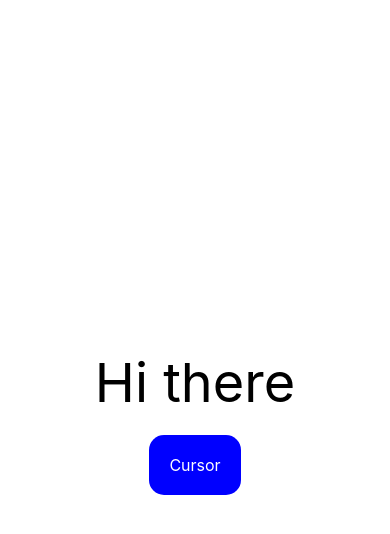
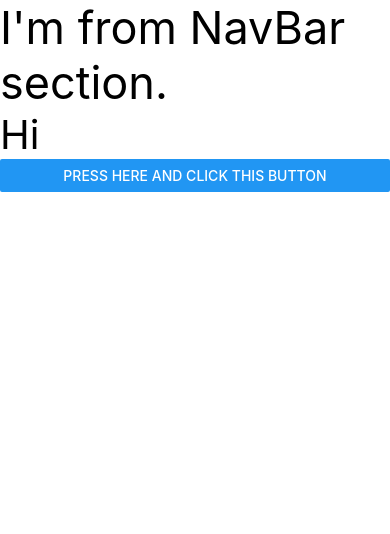
Before and after one commit to DINKAR202/Android-studio-work-progress, a React Native app in the folder Learning/: screen / in a window 390 px wide. Shown: the top 534 px of the page. Built offline with nearby package versions, Linux system fonts and the light colour scheme.

Commit message:
updated commit

```diff
--- a/Learning/App.tsx
+++ b/Learning/App.tsx
@@ -1,38 +1,15 @@
 import React from 'react';
-import {View, Text, TouchableOpacity, StyleSheet} from 'react-native';
+import {View, Text, Button} from 'react-native';
+import NavBar from './Components/NavBar';
 
 const App = () => {
   return (
-    <View style={styles.container}>
-      <Text style={styles.text}>Hi there</Text>
-      <TouchableOpacity
-        style={styles.cursorButton}
-        onPress={() => alert('Cursor button pressed')}>
-        <Text style={styles.buttonText}>Cursor</Text>
-      </TouchableOpacity>
+    <View>
+      <NavBar />
+      <Text style={{fontSize: 40}}>Hi</Text>
+      <Button title="press here and click this button" />
     </View>
   );
 };
 
-const styles = StyleSheet.create({
-  container: {
-    flex: 1,
-    justifyContent: 'center',
-    alignItems: 'center',
-  },
-  text: {
-    fontSize: 54,
-    marginBottom: 20,
-  },
-  cursorButton: {
-    backgroundColor: 'blue',
-    padding: 20,
-    borderRadius: 15,
-  },
-  buttonText: {
-    color: 'white',
-    fontSize: 16,
-  },
-});
-
 export default App;
```
